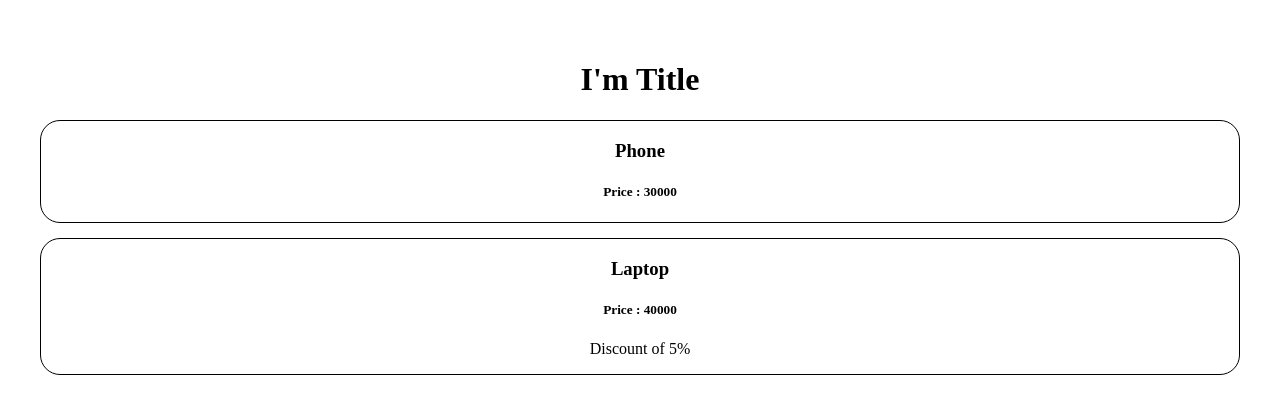
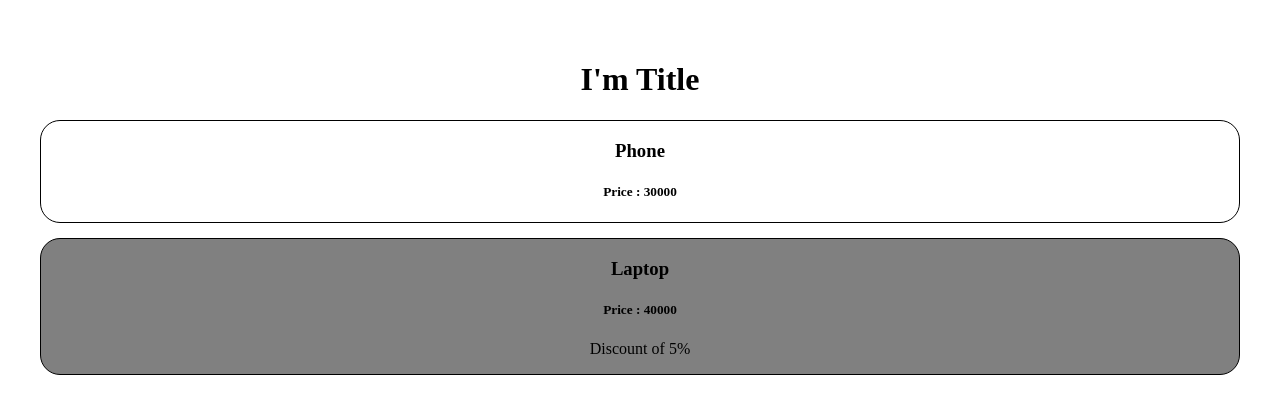
Before and after one commit to faheemiqbal370/React, a React (Vite) app in the folder Basic-React-App/: page / in a window 1280 px wide. Shown: the top 414 px of the page. Built offline with nearby package versions, Linux system fonts and the light colour scheme.

Commit message:
Dynamic Compound Styling

```diff
--- a/Basic-React-App/src/product.jsx
+++ b/Basic-React-App/src/product.jsx
@@ -38,9 +38,24 @@
 
 //OR
 
+// function Product({title,price}){
+//          return(
+//         <div className="product">
+//             <h3>{title}</h3>
+//             <h5>Price : {price}</h5>
+//             {price > 30000 ? <p>Discount of 5%</p> : null }
+//         </div>
+//     );
+
+// }
+// export default Product;
+
+//Dynamic Component Styling
+
 function Product({title,price}){
+    let styles= {backgroundColor : price>30000 ? "grey" : ""}
          return(
-        <div className="product">
+        <div className="product" style ={styles}>
             <h3>{title}</h3>
             <h5>Price : {price}</h5>
             {price > 30000 ? <p>Discount of 5%</p> : null }
```
